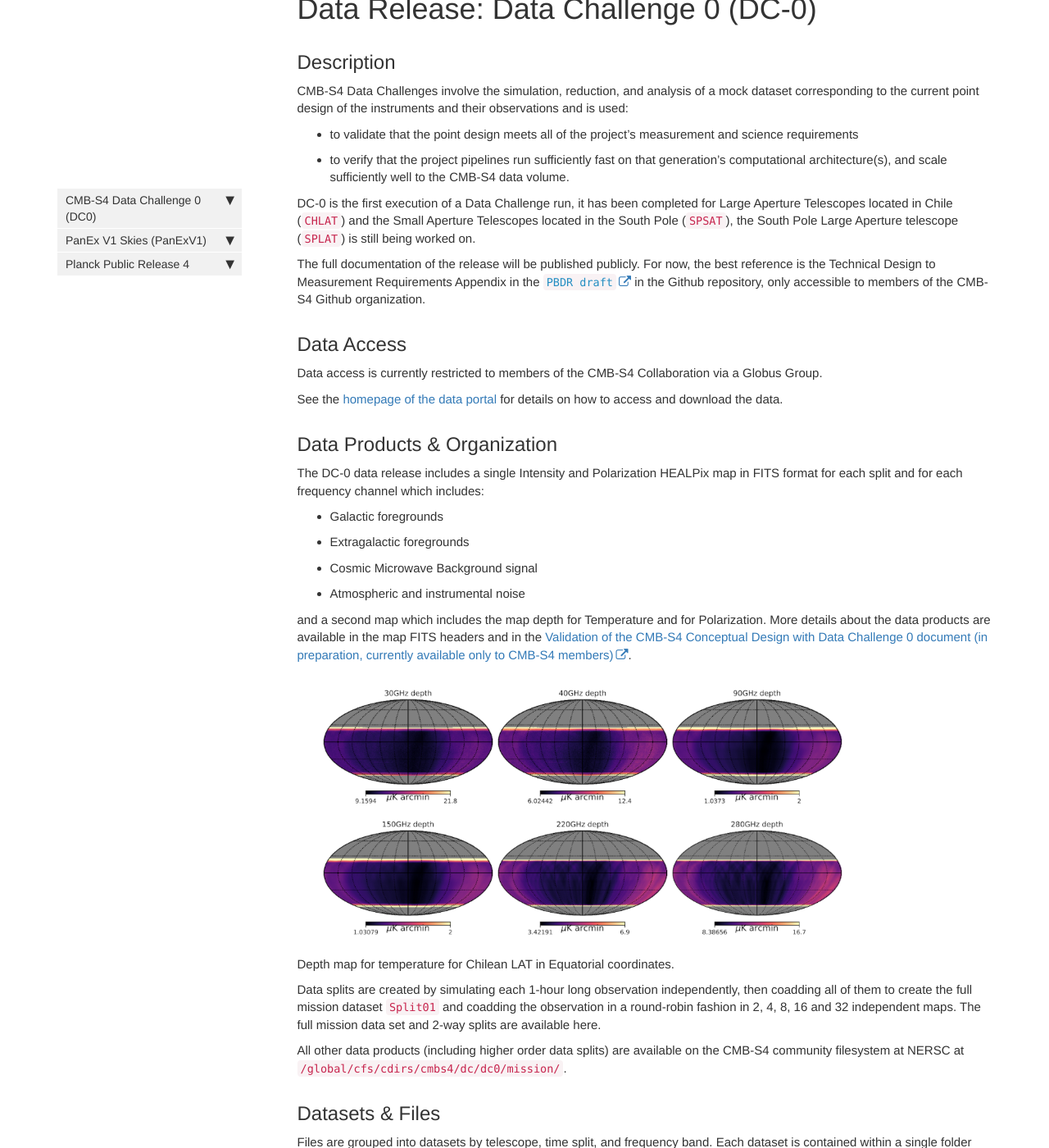
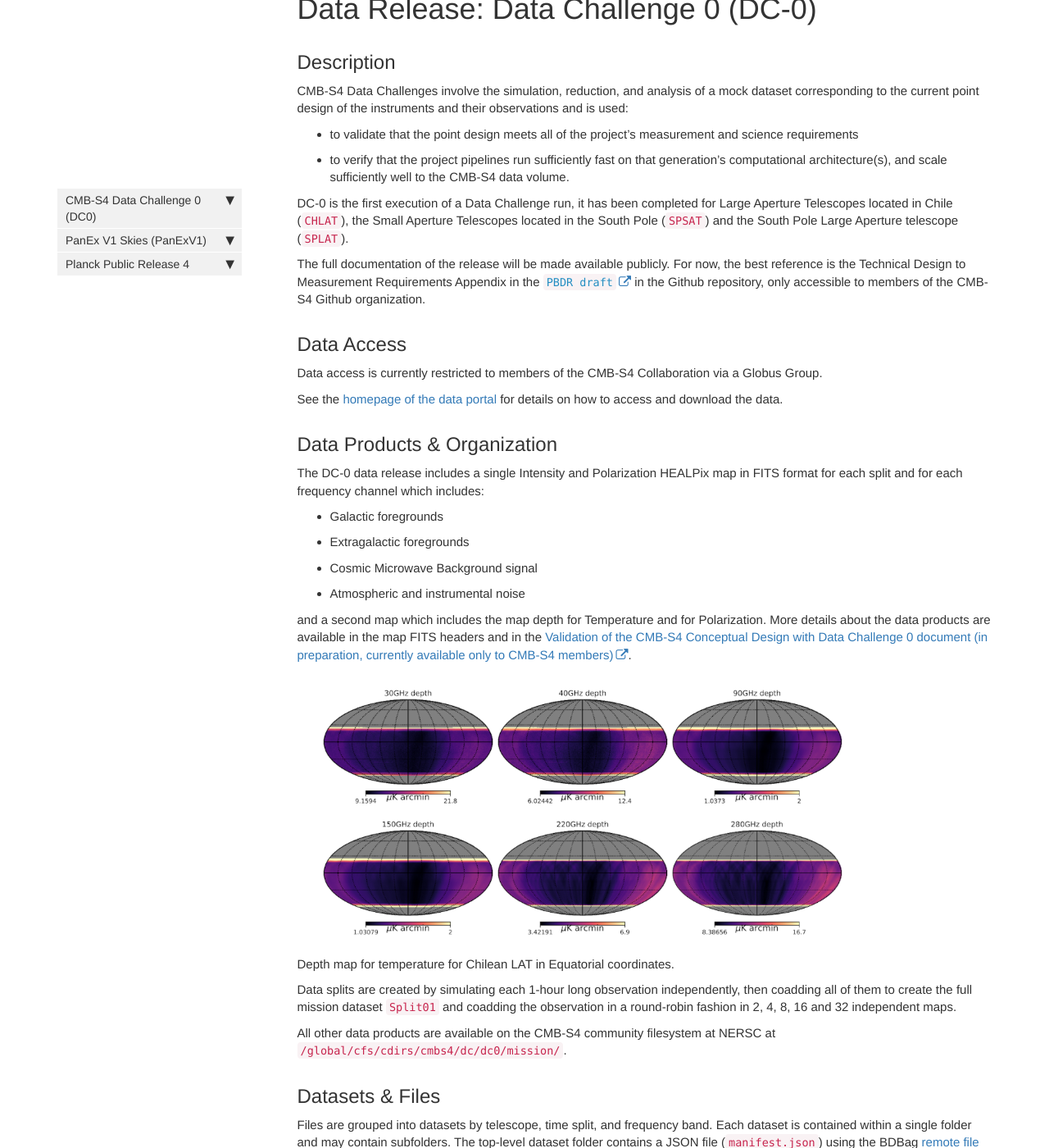
Before and after one commit to CMB-S4/serverless-data-portal-cmb-s4, a Jekyll site: the page built from dc0.md, in a window 1280 px wide and 1400 px high, scrolled down 511 px. Shown: the whole window at 82% size. Built offline with Jekyll 4.4.1, drawn with Linux system fonts in a browser that asks for light colours; comment, search, counter and statistics services are not loaded.

Commit message:
update dc0 homepage

```diff
--- a/dc0.md
+++ b/dc0.md
@@ -15,9 +15,9 @@
 * to validate that the point design meets all of the project’s measurement and science requirements
 * to verify that the project pipelines run sufficiently fast on that generation’s computational architecture(s), and scale sufficiently well to the CMB-S4 data volume.
 
-DC-0 is the first execution of a Data Challenge run, it has been completed for Large Aperture Telescopes located in Chile (`CHLAT`) and the Small Aperture Telescopes located in the South Pole (`SPSAT`), the South Pole Large Aperture telescope (`SPLAT`) is still being worked on.
+DC-0 is the first execution of a Data Challenge run, it has been completed for Large Aperture Telescopes located in Chile (`CHLAT`), the Small Aperture Telescopes located in the South Pole (`SPSAT`) and the South Pole Large Aperture telescope (`SPLAT`).
 
-The full documentation of the release will be published publicly. For now, the best reference is the Technical Design to Measurement Requirements Appendix in the [`PBDR draft`](https://github.com/CMB-S4/PreliminaryBaselineDesignReport) in the Github repository, only accessible to members of the CMB-S4 Github organization.
+The full documentation of the release will be made available publicly. For now, the best reference is the Technical Design to Measurement Requirements Appendix in the [`PBDR draft`](https://github.com/CMB-S4/PreliminaryBaselineDesignReport) in the Github repository, only accessible to members of the CMB-S4 Github organization.
 
 ## Data Access
 
@@ -41,11 +41,9 @@
 
 Depth map for temperature for Chilean LAT in Equatorial coordinates.
 
-Data splits are created by simulating each 1-hour long observation independently, then coadding all of them to create the full mission dataset `Split01` and coadding the observation in a round-robin fashion in 2, 4, 8, 16 and 32 independent maps. The full mission data set and 2-way splits are available here.
+Data splits are created by simulating each 1-hour long observation independently, then coadding all of them to create the full mission dataset `Split01` and coadding the observation in a round-robin fashion in 2, 4, 8, 16 and 32 independent maps.
 
-All other data products (including higher order data splits) are available on the CMB-S4 community filesystem at NERSC at `/global/cfs/cdirs/cmbs4/dc/dc0/mission/`.
-
-
+All other data products are available on the CMB-S4 community filesystem at NERSC at `/global/cfs/cdirs/cmbs4/dc/dc0/mission/`.
 
 ## Datasets & Files
 
```
Also changed, not shown: other parts of dc0.md (+1 -1 lines).
